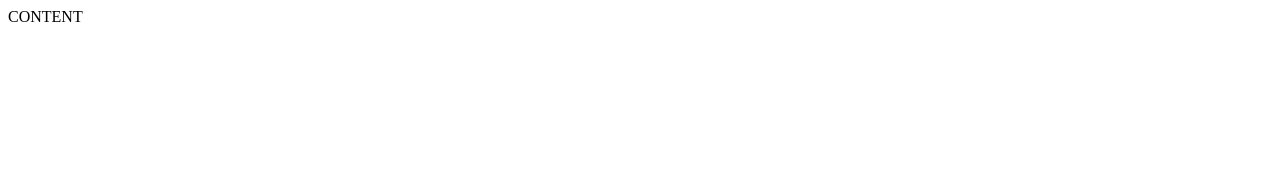
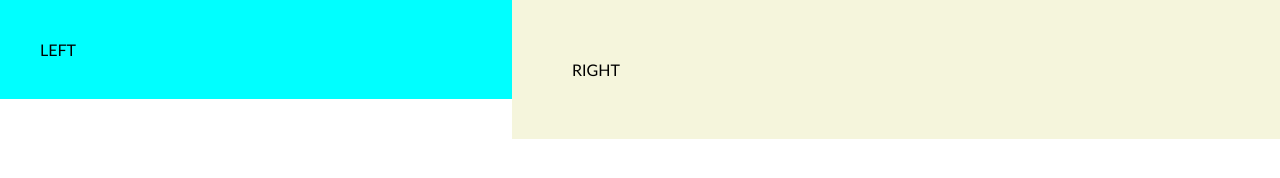
Before and after one commit to Nuotaikos/6-sign-up-form-nd, a website: page index.html in a window 1280 px wide. Drawn offline with Linux system fonts and the light colour scheme.

Commit message:
Main style

```diff
--- /dev/null
+++ b/css/main.css
@@ -0,0 +1,29 @@
+body,
+body * {
+    margin: 0;
+    padding: 0;
+    vertical-align: top;
+    box-sizing: border-box;
+}
+
+body {
+    font-family: 'Gill Sans', 'Gill Sans MT', Calibri, 'Trebuchet MS', sans-serif;
+}
+
+.container {
+
+}
+
+.left-column {
+    width: 40%;
+    float:left;
+    padding: 40px;
+    background-color: aqua;
+}
+
+.right-column {
+    width: 60%;
+    float:left;
+    padding: 60px;
+    background-color: beige;
+}
--- a/index.html
+++ b/index.html
@@ -5,8 +5,16 @@
     <meta http-equiv="X-UA-Compatible" content="IE=edge">
     <meta name="viewport" content="width=device-width, initial-scale=1.0">
     <title>Form</title>
+    <link rel="stylesheet" href="./css/main.css">
 </head>
 <body>
-    CONTENT
+    <main class="container">
+        <div class="left-column">
+            LEFT
+        </div>
+        <div class="right-column">
+            RIGHT
+        </div>
+    </main>
 </body>
 </html>
```
